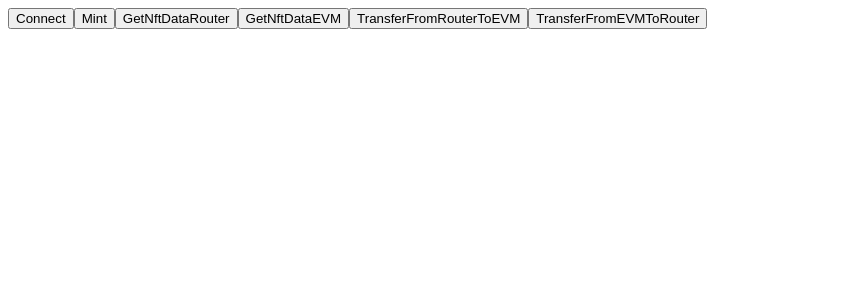
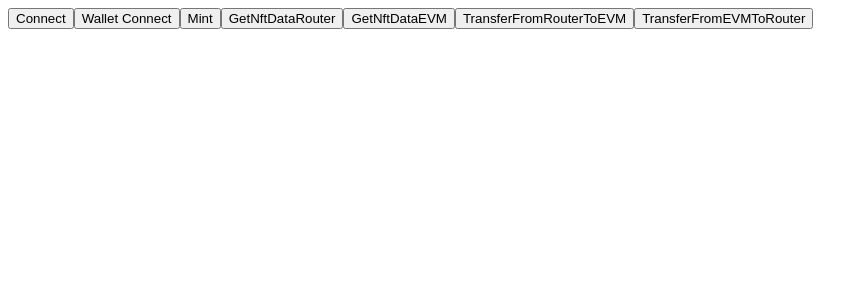
Before and after one commit to router-protocol/web3-wallet-connector, a Nuxt app: page / in a window 1280 px wide. Shown: the top 300 px of the page, without its empty margins (0-868 px from the left). Built offline with nearby package versions, Linux system fonts and the light colour scheme.

Commit message:
walletconnect2 init

```diff
--- a/pages/index.vue
+++ b/pages/index.vue
@@ -1,6 +1,7 @@
 <template>
   <div>
     <button @click="connectWalletRouter">Connect</button>
+    <button @click="connectWalletRouterWC2">Wallet Connect</button>
     <button @click="mint">Mint</button>
     <button @click="getNftDataRouter">GetNftDataRouter</button>
     <button @click="getNftDataEVM">GetNftDataEVM</button>
@@ -12,7 +13,7 @@
 <script>
 import axios from "axios";
 import Web3 from "web3";
-import WalletConnectProvider from "@walletconnect/web3-provider";
+
 import {
   getEndpointsForNetwork,
   Network,
@@ -24,6 +25,17 @@ import {
 } from "@routerprotocol/router-chain-sdk-ts";
 import characterData from "../pages/data.json";
 const abi = require("./abi.json");
+
+
+import { EthereumClient, w3mConnectors, w3mProvider } from '@web3modal/ethereum'
+import { Web3Modal } from '@web3modal/html'
+import { configureChains, createConfig } from '@wagmi/core'
+import { arbitrum, mainnet, polygon } from '@wagmi/core/chains'
+import { getAccount } from '@wagmi/core'
+
+const chains = [arbitrum, mainnet, polygon]
+const projectId = 'f703313a025761fe01e215b2e35f8294'
+
 
 export default {
   name: "IndexPage",
@@ -41,10 +53,28 @@ export default {
   },
   created() {},
   methods: {
+    async connectWalletRouterWC2() {
+      try {
+        const { publicClient } = configureChains(chains, [w3mProvider({ projectId })])
+        const wagmiConfig = createConfig({
+          autoConnect: true,
+          connectors: w3mConnectors({ projectId, chains }),
+          publicClient
+        })
+        const ethereumClient = new EthereumClient(wagmiConfig, chains)
+        const web3modal = new Web3Modal({ projectId }, ethereumClient)
+        await web3modal.openModal()
+        // const account = getAccount()
+        // console.log(account)
+      } catch(err) {
+        console.log(err)
+      }
+    },
     async connectWalletRouterWC() {
       let provider;
 
       if (window.ethereum) {
+        console.log('desktop')
         provider = window.ethereum;
         try {
           // Request account access
@@ -67,8 +97,9 @@ export default {
       }
       // If no injected provider is detected, fall back to WalletConnect
       else {
+        console.log('mobile')
         provider = new WalletConnectProvider({
-          infuraId: "", // Required
+          infuraId: "ba540ca359744e14a31171bc87df6ea4", // Required
           // bridge: "https://bridge.walletconnect.org", // Optional. If not set, it defaults to the value above
           // qrcodeModalOptions: {
           //   mobileLinks: [
@@ -556,7 +587,7 @@ export default {
                 relayer_fee: "10000000000",
                 ack_type: "NoAck",
                 is_read_call: false,
-                asm_address: "0x",
+                asm_address: "",
               },
             },
           },
```
Also changed, not shown: package.json (+16 -1 lines), 1 other file (tests, documents, lock files or other folders).
